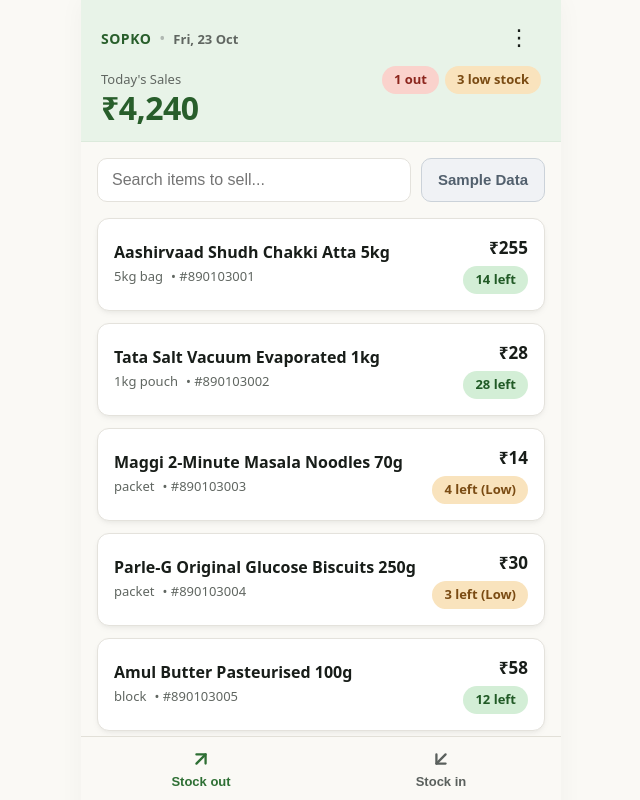
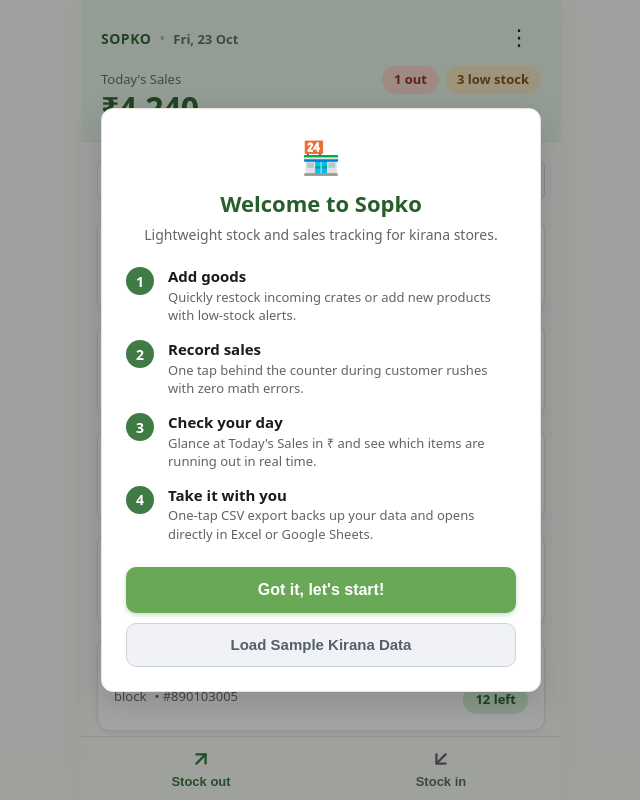
Before and after one commit to blaze0013/Sopko, a React (Vite) app: page / in a window 1280 px wide. Shown: the top 800 px of the page, without its empty margins (319-959 px from the left). Built offline with nearby package versions, Linux system fonts and the light colour scheme.

Commit message:
Add onboarding modal, menu dropdown, UTF-8 BOM CSV exports, README, and LICENSE

```diff
--- a/src/App.jsx
+++ b/src/App.jsx
@@ -1,11 +1,21 @@
 import React, { useState } from 'react';
-import { loadStore, seedSampleData, recordSale, addStock, addItem } from './services/storage.js';
+import {
+  loadStore,
+  seedSampleData,
+  recordSale,
+  addStock,
+  addItem,
+  downloadCSV,
+  isOnboarded,
+  setOnboarded
+} from './services/storage.js';
 import { Header } from './components/Header.jsx';
 import { StockOutTab } from './components/StockOutTab.jsx';
 import { StockInTab } from './components/StockInTab.jsx';
 import { SellBottomSheet } from './components/SellBottomSheet.jsx';
 import { RestockModal } from './components/RestockModal.jsx';
 import { NewItemModal } from './components/NewItemModal.jsx';
+import { OnboardingModal } from './components/OnboardingModal.jsx';
 import { BottomNav } from './components/BottomNav.jsx';
 
 export function App() {
@@ -21,6 +31,13 @@
   const [selectedSellItem, setSelectedSellItem] = useState(null);
   const [selectedRestockItem, setSelectedRestockItem] = useState(null);
   const [isNewItemModalOpen, setIsNewItemModalOpen] = useState(false);
+  const [isMenuOpen, setIsMenuOpen] = useState(false);
+  const [isGuideOpen, setIsGuideOpen] = useState(() => !isOnboarded());
+
+  const handleCloseGuide = () => {
+    setOnboarded();
+    setIsGuideOpen(false);
+  };
 
   const handleLoadSampleData = () => {
     if (window.confirm('Load sample kirana data? This will reset items and 7-day sales.')) {
@@ -69,12 +86,25 @@
     }
   };
 
+  const handleExport = (type) => {
+    try {
+      downloadCSV(type);
+    } catch (err) {
+      alert('Export failed: ' + err.message);
+    }
+  };
+
   return (
     <div className="app-container">
       <Header
         items={store.items}
         sales={store.sales}
-        onMenuClick={() => alert('Menu (Export CSV & Guide) will be available in Slice 4!')}
+        isMenuOpen={isMenuOpen}
+        onToggleMenu={() => setIsMenuOpen((prev) => !prev)}
+        onCloseMenu={() => setIsMenuOpen(false)}
+        onExport={handleExport}
+        onLoadSampleData={handleLoadSampleData}
+        onOpenGuide={() => setIsGuideOpen(true)}
       />
 
       {activeTab === 'stock-out' && (
@@ -118,6 +148,12 @@
         />
       )}
 
+      <OnboardingModal
+        isOpen={isGuideOpen}
+        onClose={handleCloseGuide}
+        onLoadSampleData={handleLoadSampleData}
+      />
+
       <BottomNav
         activeTab={activeTab}
         onTabChange={(tab) => setActiveTab(tab)}
--- a/src/components/Header.jsx
+++ b/src/components/Header.jsx
@@ -1,8 +1,18 @@
 import React from 'react';
 import { formatRupees } from '../utils/currency.js';
 import { formatHeaderDate, isToday } from '../utils/date.js';
+import { MenuDropdown } from './MenuDropdown.jsx';
 
-export function Header({ items, sales, onMenuClick }) {
+export function Header({
+  items,
+  sales,
+  isMenuOpen,
+  onToggleMenu,
+  onCloseMenu,
+  onExport,
+  onLoadSampleData,
+  onOpenGuide
+}) {
   // Calculate today's sales total
   const todaySalesTotal = sales
     .filter((s) => isToday(s.soldAt))
@@ -28,11 +38,19 @@
         <button
           className="header-menu-btn"
           aria-label="More options"
-          onClick={onMenuClick}
+          onClick={onToggleMenu}
         >
           ⋮
         </button>
       </div>
+
+      <MenuDropdown
+        isOpen={isMenuOpen}
+        onClose={onCloseMenu}
+        onExport={onExport}
+        onLoadSampleData={onLoadSampleData}
+        onOpenGuide={onOpenGuide}
+      />
 
       <div className="header-metric-row">
         <div>
--- /dev/null
+++ b/src/components/MenuDropdown.jsx
@@ -0,0 +1,102 @@
+import React, { useEffect, useRef } from 'react';
+import { Download, RefreshCw, HelpCircle, FileSpreadsheet } from 'lucide-react';
+
+export function MenuDropdown({ isOpen, onClose, onExport, onLoadSampleData, onOpenGuide }) {
+  const menuRef = useRef(null);
+
+  useEffect(() => {
+    function handleClickOutside(e) {
+      if (menuRef.current && !menuRef.current.contains(e.target)) {
+        onClose();
+      }
+    }
+    if (isOpen) {
+      document.addEventListener('mousedown', handleClickOutside);
+    }
+    return () => {
+      document.removeEventListener('mousedown', handleClickOutside);
+    };
+  }, [isOpen, onClose]);
+
+  if (!isOpen) return null;
+
+  return (
+    <div
+      ref={menuRef}
+      style={{
+        position: 'absolute',
+        top: '52px',
+        right: '16px',
+        backgroundColor: 'var(--bg-surface)',
+        border: 'var(--border-card)',
+        borderRadius: 'var(--radius-card)',
+        boxShadow: '0 8px 24px rgba(0, 0, 0, 0.12)',
+        width: '240px',
+        zIndex: 50,
+        overflow: 'hidden',
+        animation: 'fadeIn 0.15s ease'
+      }}
+    >
+      <div style={{ padding: '8px 14px', fontSize: '11px', fontWeight: 800, color: 'var(--text-secondary)', textTransform: 'uppercase', letterSpacing: '0.5px', borderBottom: '1px solid #ECEAE4' }}>
+        Export to Spreadsheet
+      </div>
+
+      <button
+        className="menu-item-btn"
+        onClick={() => {
+          onExport('sales');
+          onClose();
+        }}
+      >
+        <FileSpreadsheet size={16} color="#2E6F34" />
+        <span>Export Sales CSV</span>
+      </button>
+
+      <button
+        className="menu-item-btn"
+        onClick={() => {
+          onExport('stockIn');
+          onClose();
+        }}
+      >
+        <FileSpreadsheet size={16} color="#2E6F34" />
+        <span>Export Stock In CSV</span>
+      </button>
+
+      <button
+        className="menu-item-btn"
+        onClick={() => {
+          onExport('inventory');
+          onClose();
+        }}
+      >
+        <FileSpreadsheet size={16} color="#2E6F34" />
+        <span>Export Current Stock CSV</span>
+      </button>
+
+      <div style={{ height: '1px', backgroundColor: '#ECEAE4', margin: '4px 0' }} />
+
+      <button
+        className="menu-item-btn"
+        onClick={() => {
+          onLoadSampleData();
+          onClose();
+        }}
+      >
+        <RefreshCw size={16} color="#52606D" />
+        <span>Load Sample Data</span>
+      </button>
+
+      <button
+        className="menu-item-btn"
+        onClick={() => {
+          onOpenGuide();
+          onClose();
+        }}
+      >
+        <HelpCircle size={16} color="#2B6CB0" />
+        <span style={{ color: 'var(--text-link)', textDecoration: 'underline' }}>How it works</span>
+      </button>
+    </div>
+  );
+}
--- /dev/null
+++ b/src/components/OnboardingModal.jsx
@@ -0,0 +1,102 @@
+import React from 'react';
+
+export function OnboardingModal({ isOpen, onClose, onLoadSampleData }) {
+  if (!isOpen) return null;
+
+  const steps = [
+    {
+      num: 1,
+      title: 'Add goods',
+      desc: 'Quickly restock incoming crates or add new products with low-stock alerts.'
+    },
+    {
+      num: 2,
+      title: 'Record sales',
+      desc: 'One tap behind the counter during customer rushes with zero math errors.'
+    },
+    {
+      num: 3,
+      title: 'Check your day',
+      desc: "Glance at Today's Sales in ₹ and see which items are running out in real time."
+    },
+    {
+      num: 4,
+      title: 'Take it with you',
+      desc: 'One-tap CSV export backs up your data and opens directly in Excel or Google Sheets.'
+    }
+  ];
+
+  return (
+    <div className="modal-overlay" onClick={onClose}>
+      <div className="modal-content" onClick={(e) => e.stopPropagation()} style={{ maxWidth: '440px' }}>
+        <div style={{ textAlign: 'center', marginBottom: '20px' }}>
+          <div style={{ fontSize: '32px', marginBottom: '6px' }}>🏪</div>
+          <h2 style={{ fontSize: '22px', fontWeight: 800, color: 'var(--text-hero)' }}>
+            Welcome to Sopko
+          </h2>
+          <p style={{ fontSize: '14px', color: 'var(--text-secondary)', marginTop: '4px' }}>
+            Lightweight stock and sales tracking for kirana stores.
+          </p>
+        </div>
+
+        <div style={{ display: 'flex', flexDirection: 'column', gap: '14px', marginBottom: '24px' }}>
+          {steps.map((s) => (
+            <div key={s.num} style={{ display: 'flex', gap: '14px', alignItems: 'flex-start' }}>
+              <div
+                style={{
+                  width: '28px',
+                  height: '28px',
+                  minWidth: '28px',
+                  borderRadius: '50%',
+                  backgroundColor: '#407A45',
+                  color: '#FFFFFF',
+                  fontWeight: 800,
+                  fontSize: '14px',
+                  display: 'flex',
+                  alignItems: 'center',
+                  justifyContent: 'center',
+                  marginTop: '2px'
+                }}
+              >
+                {s.num}
+              </div>
+              <div>
+                <div style={{ fontSize: '15px', fontWeight: 700, color: 'var(--text-primary)' }}>
+                  {s.title}
+                </div>
+                <div style={{ fontSize: '13px', color: 'var(--text-secondary)', lineHeight: 1.4 }}>
+                  {s.desc}
+                </div>
+              </div>
+            </div>
+          ))}
+        </div>
+
+        <div style={{ display: 'flex', flexDirection: 'column', gap: '10px' }}>
+          <button
+            className="btn-primary"
+            style={{
+              backgroundColor: 'var(--btn-onboard-bg)',
+              width: '100%',
+              height: '46px',
+              fontSize: '16px'
+            }}
+            onClick={onClose}
+          >
+            Got it, let's start!
+          </button>
+          <button
+            className="btn-secondary"
+            style={{ width: '100%', height: '44px' }}
+            onClick={() => {
+              onLoadSampleData();
+              onClose();
+            }}
+          >
+            Load Sample Kirana Data
+          </button>
+        </div>
+      </div>
+    </div>
+  );
+}
--- a/src/styles/app.css
+++ b/src/styles/app.css
@@ -310,6 +310,27 @@
   max-width: 280px;
 }
 
+/* Menu Dropdown */
+.menu-item-btn {
+  width: 100%;
+  padding: 12px 14px;
+  background: none;
+  border: none;
+  display: flex;
+  align-items: center;
+  gap: 10px;
+  font-size: 14px;
+  font-weight: 600;
+  color: var(--text-primary);
+  cursor: pointer;
+  text-align: left;
+  transition: background-color 0.1s ease;
+}
+
+.menu-item-btn:hover, .menu-item-btn:active {
+  background-color: #F4F6F4;
+}
+
 /* Modals & Overlays */
 .modal-overlay {
   position: fixed;
```
Also changed, not shown: devpost/checklist.md (+1 -1 lines), 2 other files (tests, documents, lock files or other folders).
